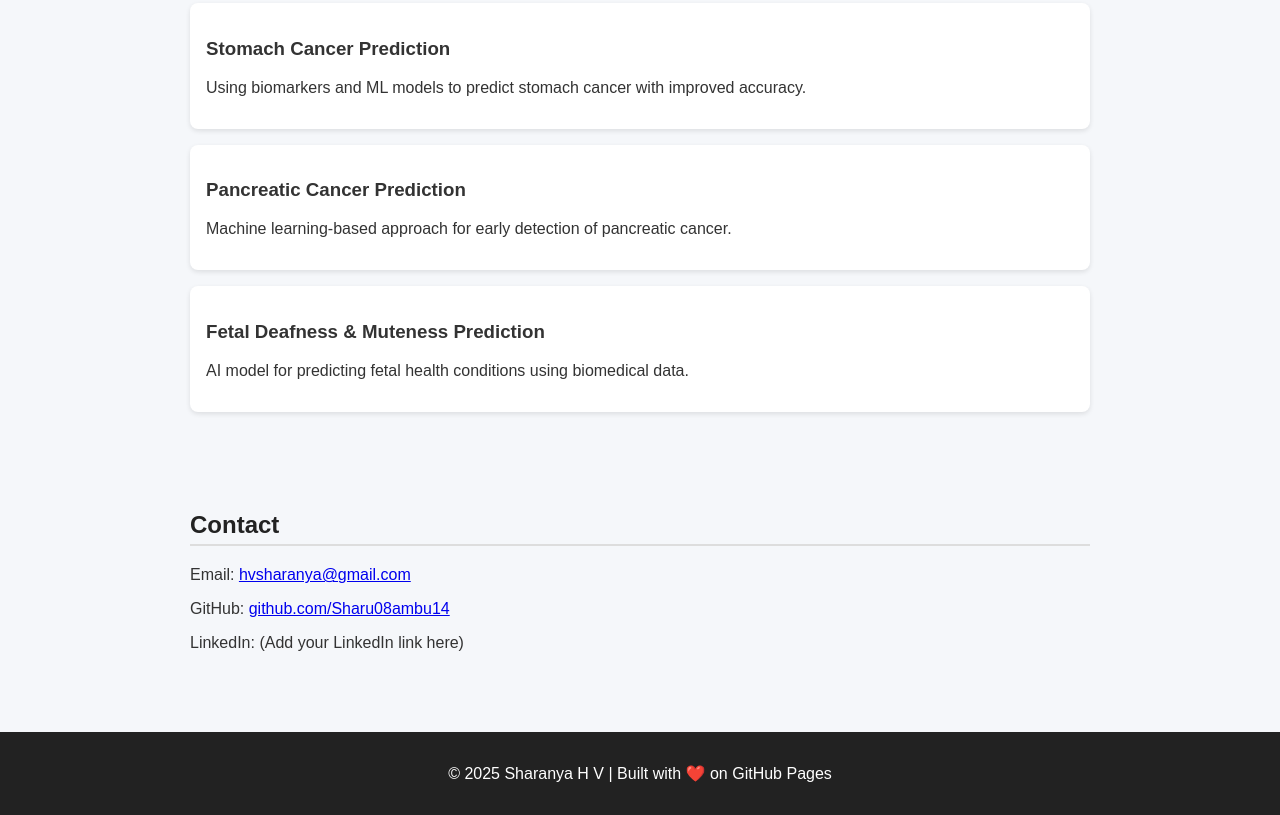
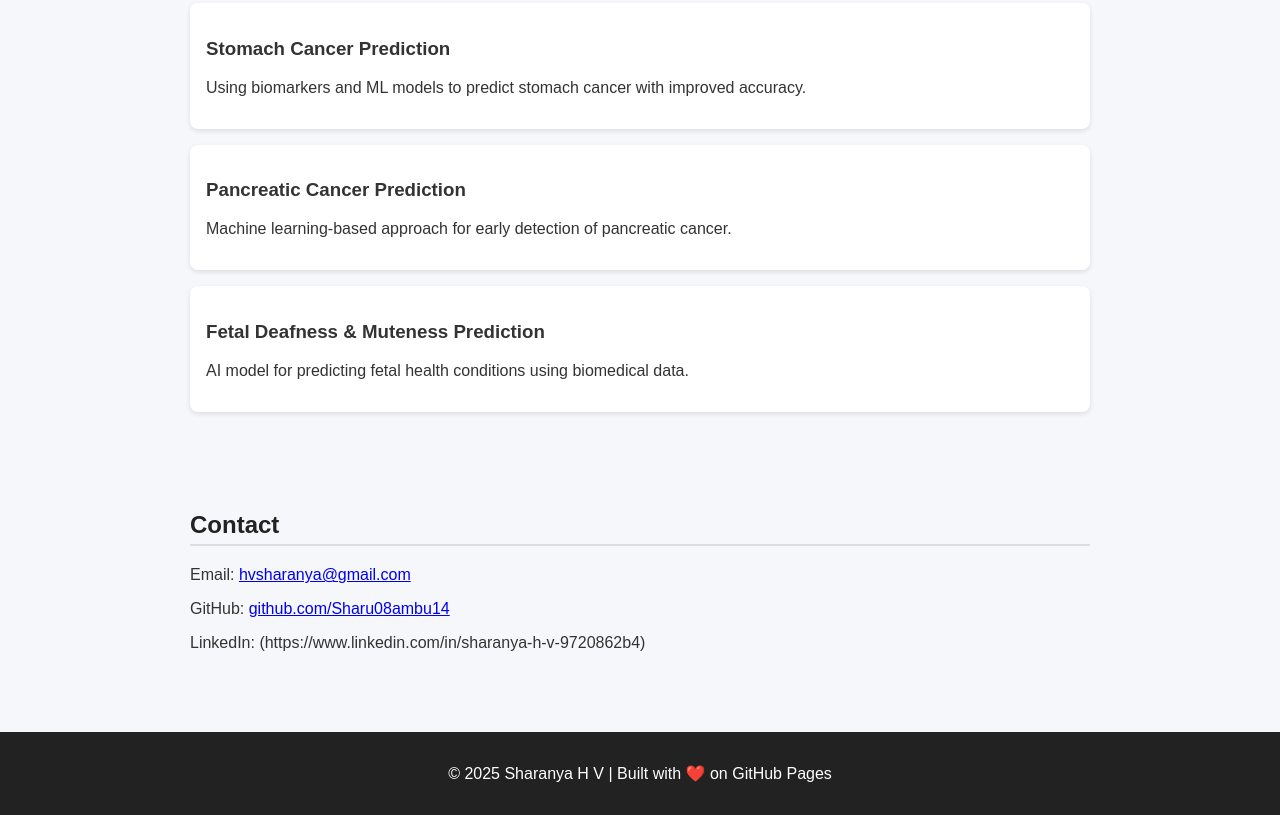
Before and after one commit to Sharu08ambu14/Sharu08ambu14, a plain HTML site: page index.html in a window 1280 px wide. Shown: the part 487-1302 px from the top of the page. Drawn offline with Linux system fonts and the light colour scheme.

Commit message:
Update index.html

```diff
--- a/index.html
+++ b/index.html
@@ -104,7 +104,7 @@
     <h2>Contact</h2>
     <p>Email: <a href="mailto:hvsharanya@gmail.com">hvsharanya@gmail.com</a></p>
     <p>GitHub: <a href="https://github.com/Sharu08ambu14" target="_blank">github.com/Sharu08ambu14</a></p>
-    <p>LinkedIn: (Add your LinkedIn link here)</p>
+    <p>LinkedIn: (https://www.linkedin.com/in/sharanya-h-v-9720862b4)</p>
   </section>
 
   <footer>
```
